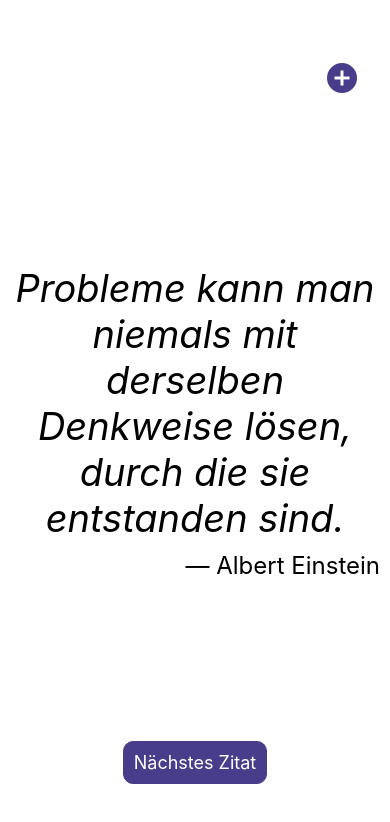
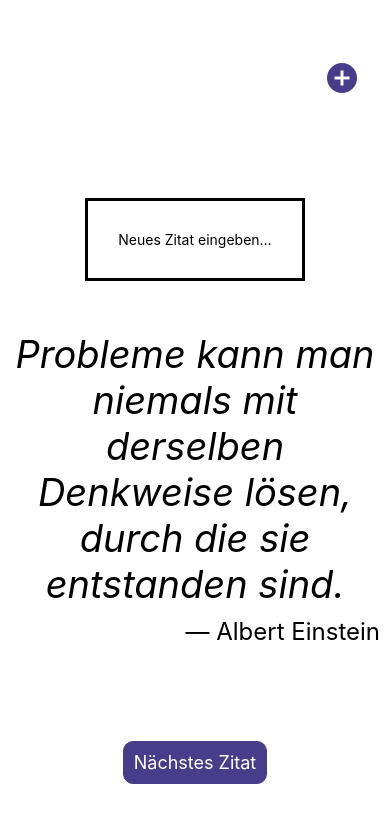
Before and after one commit to behrends/NiceQuotes, a React Native app: screen / in a window 390 px wide. Shown: the top 822 px of the page. Built offline with nearby package versions, Linux system fonts and the light colour scheme.

Commit message:
Komponente für die Eingabe eines neuen Zitats erstellen

```diff
--- a/App.js
+++ b/App.js
@@ -3,6 +3,7 @@ import { MaterialIcons } from '@expo/vector-icons';
 import { StatusBar } from 'expo-status-bar';
 import { Pressable, StyleSheet, Text, View } from 'react-native';
 import Quote from './components/Quote';
+import NewQuote from './components/NewQuote';
 
 const data = [
   {
@@ -36,6 +37,7 @@ export default function App() {
           color="darkslateblue"
         />
       </Pressable>
+      <NewQuote />
       <Quote text={quote.text} author={quote.author} />
       <Pressable
         onPress={() => setIndex((index + 1) % data.length)}
--- /dev/null
+++ b/components/NewQuote.js
@@ -0,0 +1,9 @@
+import { Text } from 'react-native';
+
+export default function NewQuote() {
+  return (
+    <Text style={{ borderWidth: 3, padding: 30, marginBottom: 50 }}>
+      Neues Zitat eingeben…
+    </Text>
+  );
+}
```
